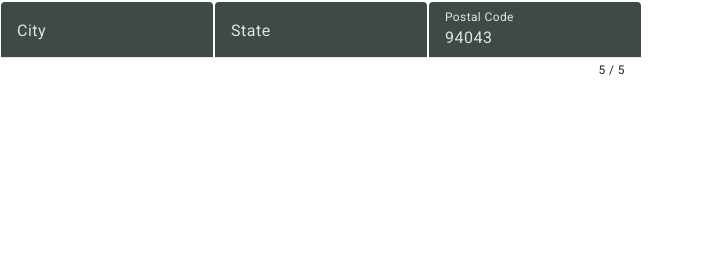
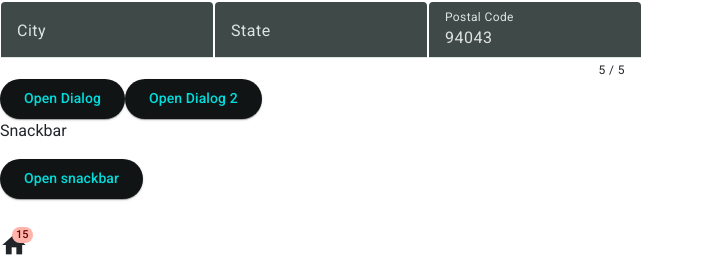
Before and after one commit to Chinedu-winner/Angular, an Angular app: page /material in a window 1280 px wide. Shown: the part 905-1164 px from the top of the page, without its empty margins (0-704 px from the left). Before the commit the page ends 984 px from the top, so only its background shows below. Built offline with nearby package versions, Linux system fonts and the light colour scheme.

Commit message:
deplot it

```diff
--- /dev/null
+++ b/src/app/dialog/dialog.component.html
@@ -0,0 +1,8 @@
+<div class="bg-light px-3 py-2">
+    <!-- <p>Are you sure you want to leave this page?</p> -->
+    <p>{{data.dialog_message}}</p>
+    <div class="d-flex me-auto justify-content-end">
+        <button mat-raised-button class="bg-light text-info me-2"> Yes</button>
+        <button mat-rasied-button class="bg-light text-info">No</button>
+    </div>
+</div>
--- /dev/null
+++ b/src/app/dialog/dialog.component.ts
@@ -0,0 +1,12 @@
+import { Component, inject } from '@angular/core';
+import { MAT_DIALOG_DATA } from '@angular/material/dialog';
+
+@Component({
+  selector: 'app-dialog',
+  imports: [],
+  templateUrl: './dialog.component.html',
+  styleUrl: './dialog.component.css'
+})
+export class DialogComponent {
+  data = inject(MAT_DIALOG_DATA)
+}
--- a/src/app/material/material.component.css
+++ b/src/app/material/material.component.css
@@ -1,8 +1,13 @@
-.example-card {
-    max-width: 400px;
-}
-
 .example-header-image {
     background-image: url('https://material.angular.io/assets/img/examples/shiba1.jpg');
     background-size: cover;
 }
+.host {
+    display: flex;
+    flex-direction: column;
+    align-items: flex-start;
+}
+
+.demo-section {
+    margin-top: 32px;
+}
--- a/src/app/material/material.component.html
+++ b/src/app/material/material.component.html
@@ -3,7 +3,7 @@
     <p>Buttons</p>
     <button mat-button>Click me</button>
     <button mat-raised-button>Click me</button>
-    <button mat-stroked-button>Click me</button>
+    <button mat-stroked-button>Search me</button>
     <button mat-icon-button>
         <mat-icon>settings</mat-icon>
     </button>
@@ -17,11 +17,9 @@
         </mat-card-header>
         <img mat-card-image src="https://material.angular.io/assets/img/examples/shiba2.jpg" alt="Photo of a Shiba Inu">
         <mat-card-content>
-        <p>
-            The Shiba Inu is the smallest of the six original and distinct spitz breeds of dog from Japan.
+        <p>The Shiba Inu is the smallest of the six original and distinct spitz breeds of dog from Japan.
             A small, agile dog that copes very well with mountainous terrain, the Shiba Inu was originally
-            bred for hunting.
-        </p>
+            bred for hunting.</p>
         </mat-card-content>
         <mat-card-actions>
         <button mat-button class="bg-dark text-light me-2 px-2">LIKE</button>
@@ -65,4 +63,20 @@
         </mat-form-field></td>
         </tr></table>
     </form>
+
+
+    <!--Dialog-->
+    <button mat-raised-button (click)="openDialog('3000ms', '5000ms', 'Do you want to add this item to cart')">Open Dialog </button>
+    <button mat-raised-button (click)="openDialog('3000ms', '5000ms', 'Are you sure you want to leave this page')">Open Dialog 2</button>
+
+    <!--Snackbar-->
+    <p>Snackbar</p>
+    <button mat-raised-button (click)="openSnackbar()">Open snackbar</button>
+
+    <!--Badget-->
+    <div class="host">
+        <!-- <button mat-icon-button class="demo-section"> -->
+        <mat-icon class="text-dark fs-3 demo-section" matBadge="15">home</mat-icon>
+        <!-- </button> -->
+    </div>
 </section>
--- a/src/app/material/material.component.ts
+++ b/src/app/material/material.component.ts
@@ -1,4 +1,4 @@
-import { Component } from '@angular/core';
+import { Component, inject } from '@angular/core';
 import {MatButtonModule} from '@angular/material/button';
 import {MatIconModule} from '@angular/material/icon'
 import {MatCardModule} from '@angular/material/card';
@@ -7,14 +7,44 @@ import {MatInput, MatInputModule} from '@angular/material/input';
 import {MatFormFieldModule} from '@angular/material/form-field';
 import {FormsModule, FormControl, ReactiveFormsModule} from '@angular/forms';
 import {MatAutocompleteModule} from '@angular/material/autocomplete';
+import {MatDialog, MatDialogModule} from '@angular/material/dialog';
+import { Dialog } from '@angular/cdk/dialog';
+import { DialogComponent } from '../dialog/dialog.component';
+import {MatSnackBar} from '@angular/material/snack-bar'
+import { SnackbarComponent } from '../snackbar/snackbar.component';
+import {MatBadgeModule} from '@angular/material/badge';
 
 
 @Component({
   selector: 'app-material',
-  imports: [MatButtonModule, MatIconModule, MatCardModule, MatChipsModule, MatFormFieldModule, FormsModule, MatInputModule, MatAutocompleteModule, ReactiveFormsModule ],
+  imports: [MatButtonModule, MatIconModule, MatCardModule, MatChipsModule, MatFormFieldModule, FormsModule, MatInputModule, MatAutocompleteModule, ReactiveFormsModule, MatDialogModule, MatBadgeModule ],
   templateUrl: './material.component.html',
   styleUrl: './material.component.css'
 })
 export class MaterialComponent {
-  mycontrol = new FormControl()
+  mycontrol = new FormControl('')
+
+  dialog = inject(MatDialog)
+
+  snackbar = inject(MatSnackBar)
+
+  openDialog(enterAnimationDuration:string, exitAnimationDuration: string, message:string){
+    this.dialog.open(DialogComponent,{
+      width:'400px',
+      enterAnimationDuration,
+      exitAnimationDuration,
+      data:{
+        dialog_message: message
+      }
+    })
+  }
+
+  openSnackbar(){
+    this.snackbar.openFromComponent(SnackbarComponent,{
+      duration: 5000,
+      horizontalPosition: 'left',
+      verticalPosition: 'top',
+    })
+  }
+
 }
--- /dev/null
+++ b/src/app/snackbar/snackbar.component.html
@@ -0,0 +1,7 @@
+<!-- <div class="round">
+    <span>You have a new follower</span>
+</div> -->
+
+<div class="">
+
+</div>
```
Also changed, not shown: src/app/snackbar/snackbar.component.ts (added, +11 -0 lines), src/app/dialog/dialog.component.css (added), src/app/snackbar/snackbar.component.css (added), 2 other files (tests, documents, lock files or other folders).
